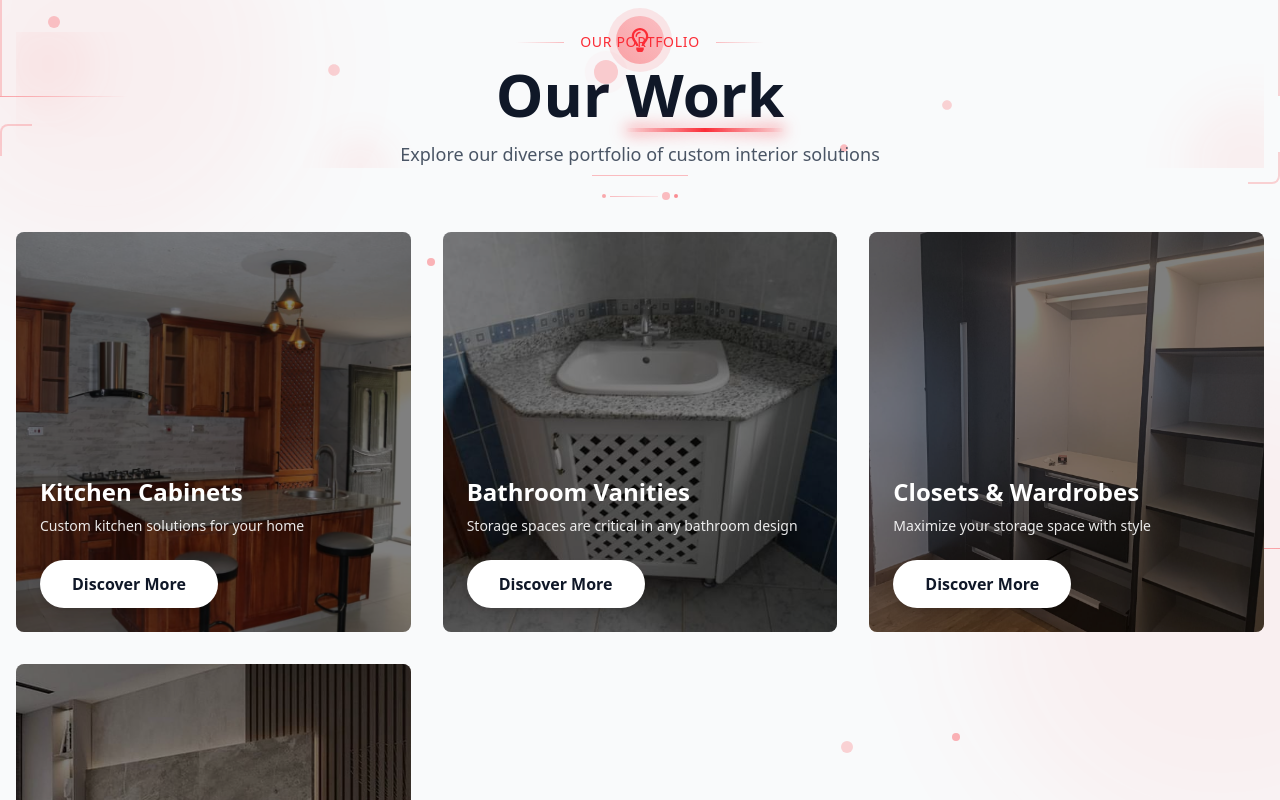
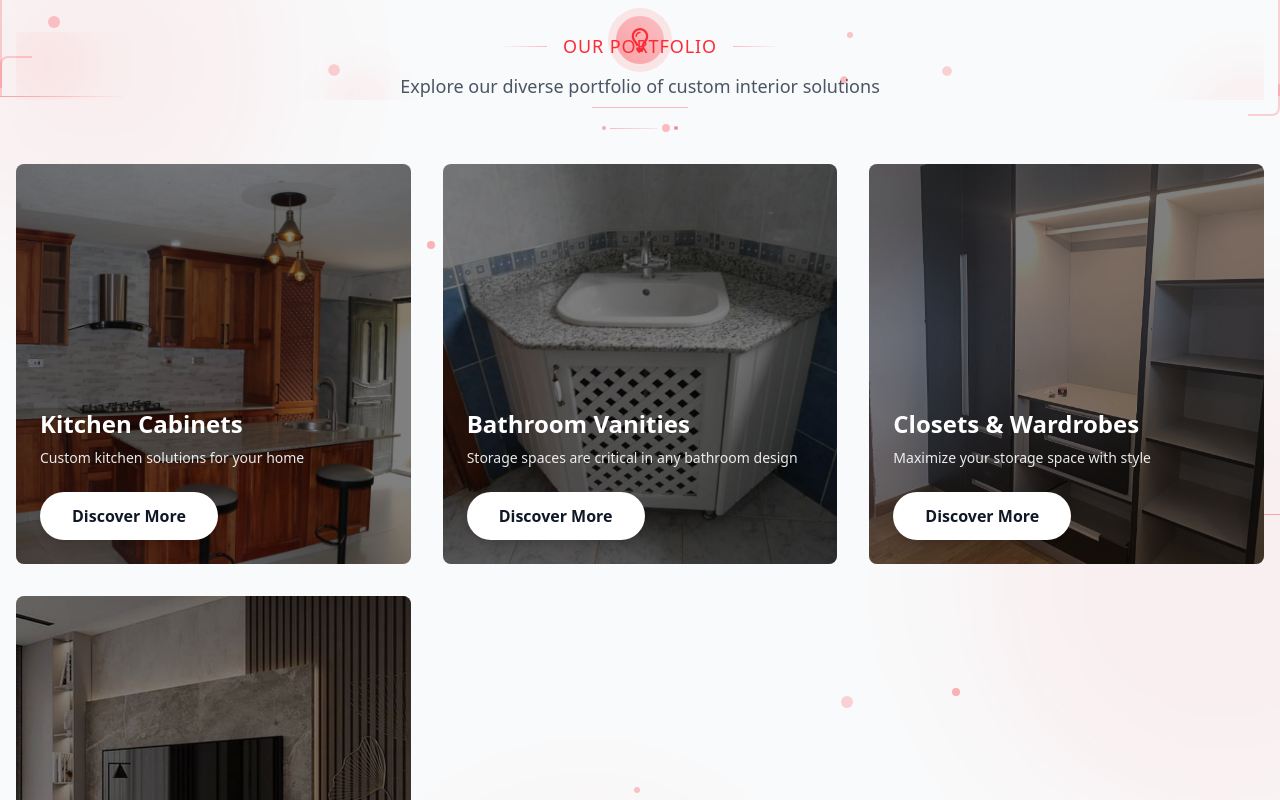
Before and after one commit to Lawrence137/winteriordesign-webapp, a React (Vite) app: page / in a window 1280 px wide. Shown: the part 1920-2720 px from the top of the page. Built offline with nearby package versions, Linux system fonts and the light colour scheme.

Commit message:
quickfix

```diff
--- a/src/components/Portfolio.jsx
+++ b/src/components/Portfolio.jsx
@@ -92,6 +92,16 @@ function Portfolio() {
         <div className="absolute top-2/3 right-1/3 w-3 h-3 bg-red-500/20 rounded-full animate-float-slow"></div>
         <div className="absolute bottom-24 right-1/4 w-4 h-4 bg-red-500/25 rounded-full animate-float-slower"></div>
 
+        {/* Enhanced Pulsing Dots */}
+        <div className="absolute top-1/4 left-1/3 w-2 h-2 bg-red-500/40 rounded-full animate-pulse"></div>
+        <div className="absolute bottom-1/3 right-1/4 w-2 h-2 bg-red-500/40 rounded-full animate-pulse delay-300"></div>
+        <div className="absolute top-2/3 left-1/4 w-2 h-2 bg-red-500/40 rounded-full animate-pulse delay-700"></div>
+        <div className="absolute top-16 right-1/3 w-1.5 h-1.5 bg-red-500/30 rounded-full animate-pulse delay-150"></div>
+        <div className="absolute bottom-32 left-1/2 w-1.5 h-1.5 bg-red-500/30 rounded-full animate-pulse delay-500"></div>
+        <div className="absolute top-1/2 right-24 w-1.5 h-1.5 bg-red-500/30 rounded-full animate-pulse delay-[450ms]"></div>
+        <div className="absolute bottom-1/4 left-32 w-1.5 h-1.5 bg-red-500/30 rounded-full animate-pulse delay-[600ms]"></div>
+        <div className="absolute top-3/4 right-1/2 w-1.5 h-1.5 bg-red-500/30 rounded-full animate-pulse delay-[250ms]"></div>
+
         {/* Decorative Lines */}
         <div className="absolute top-32 left-0 w-32 h-px bg-gradient-to-r from-red-500/40 to-transparent"></div>
         <div className="absolute top-1/2 right-0 w-40 h-px bg-gradient-to-l from-red-500/40 to-transparent"></div>
@@ -102,11 +112,6 @@ function Portfolio() {
         <div className="absolute top-0 right-0 w-32 h-32 border-r-2 border-t-2 border-red-500/20 rounded-tr-3xl"></div>
         <div className="absolute bottom-0 left-0 w-32 h-32 border-l-2 border-b-2 border-red-500/20 rounded-bl-3xl"></div>
         <div className="absolute bottom-0 right-0 w-32 h-32 border-r-2 border-b-2 border-red-500/20 rounded-br-3xl"></div>
-
-        {/* Additional Small Decorative Elements */}
-        <div className="absolute top-1/4 left-1/3 w-2 h-2 bg-red-500/40 rounded-full animate-pulse"></div>
-        <div className="absolute bottom-1/3 right-1/4 w-2 h-2 bg-red-500/40 rounded-full animate-pulse delay-300"></div>
-        <div className="absolute top-2/3 left-1/4 w-2 h-2 bg-red-500/40 rounded-full animate-pulse delay-700"></div>
       </div>
 
       <div className="container mx-auto px-4 relative">
@@ -138,30 +143,12 @@ function Portfolio() {
             {/* Small Subtitle with decorative side lines */}
             <div className="flex items-center justify-center gap-4 mb-3">
               <div className="h-px w-12 bg-gradient-to-r from-transparent to-red-500/30"></div>
-              <p className="text-red-500 font-medium tracking-wider uppercase text-sm">
+              <p className="text-red-500 font-medium tracking-wider uppercase text-lg">
                 Our Portfolio
               </p>
               <div className="h-px w-12 bg-gradient-to-l from-transparent to-red-500/30"></div>
             </div>
 
-            {/* Main Title */}
-            <div className="relative inline-block">
-              <h2 className="text-4xl md:text-6xl font-bold text-gray-900 mb-4 relative">
-                <span className="relative inline-block">
-                  Our
-                  <div className="absolute -top-1 -right-2 w-6 h-6">
-                    <div className="absolute inset-0 bg-red-500/20 rounded-full transform rotate-45"></div>
-                    <div className="absolute inset-0 bg-red-500/10 rounded-full animate-ping"></div>
-                  </div>
-                </span>
-                {" "}
-                <span className="relative inline-block">
-                  Work
-                  <div className="absolute -bottom-2 left-0 right-0 h-1 bg-gradient-to-r from-red-500/0 via-red-500 to-red-500/0"></div>
-                  <div className="absolute -bottom-2 left-0 right-0 h-1 bg-gradient-to-r from-red-500 via-red-500/50 to-red-500 blur-sm"></div>
-                </span>
-              </h2>
-            </div>
 
             {/* Description with enhanced decoration */}
             <div className="relative">
```
